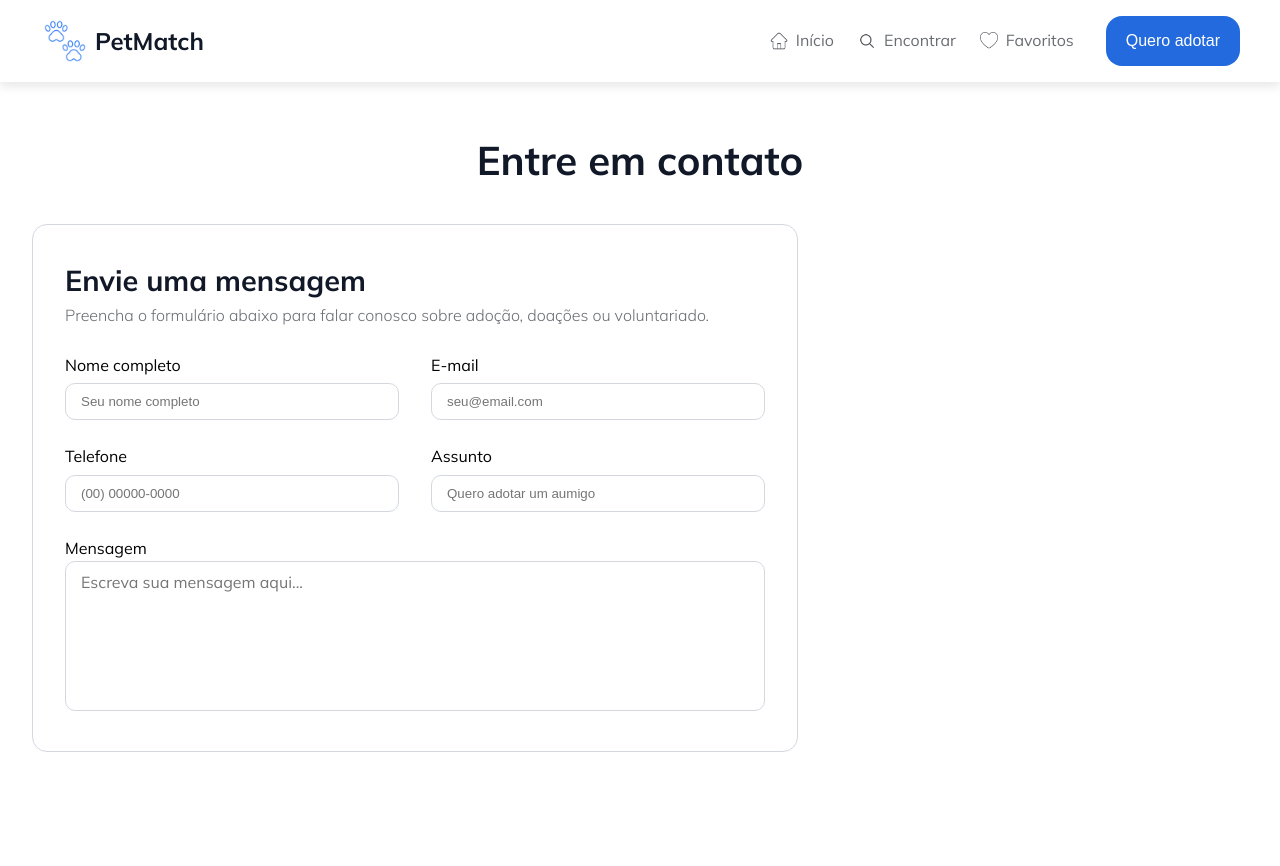
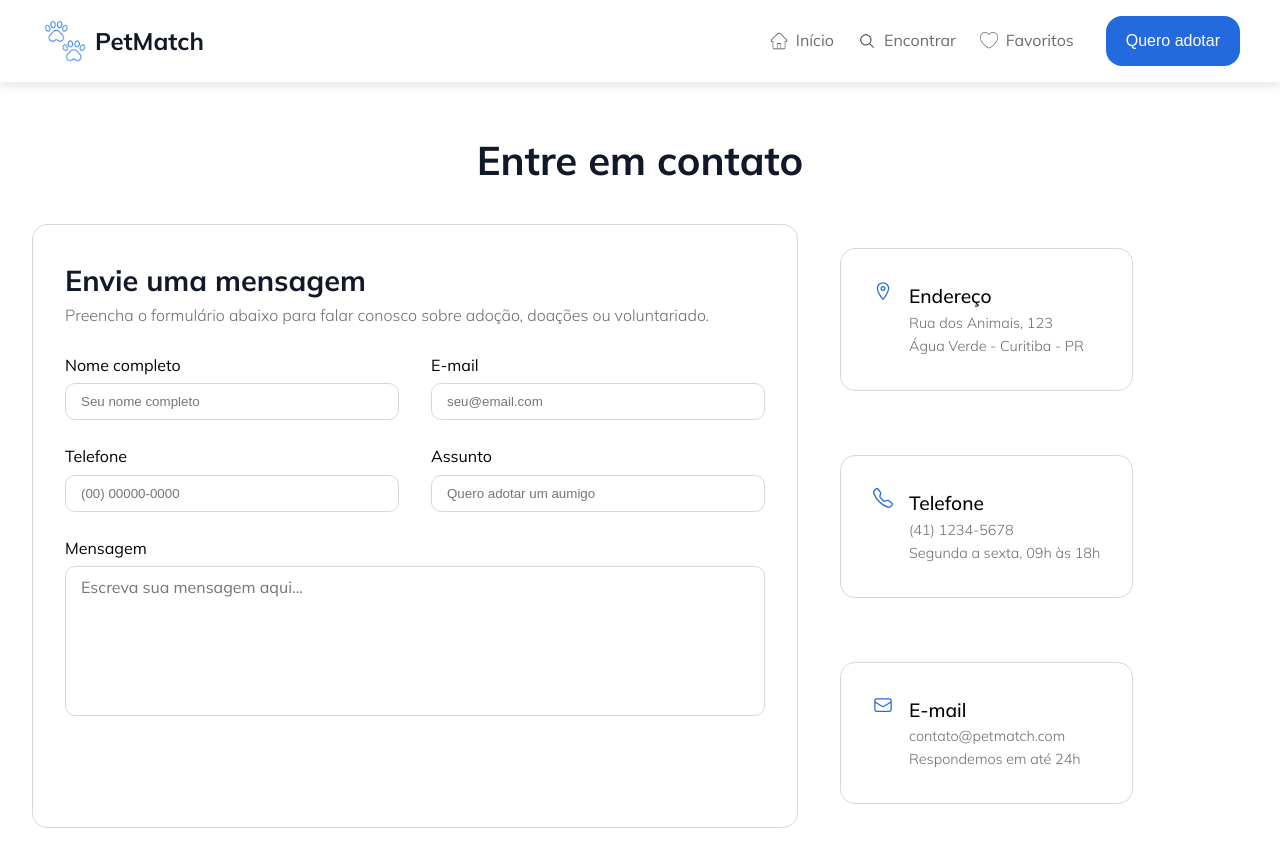
Before and after one commit to GGhiaroni/petmatch, a React (Vite) app: page /contato in a window 1280 px wide. Shown: the top 866 px of the page. Built offline with nearby package versions, Linux system fonts and the light colour scheme.

Commit message:
finalizando a página de contato

```diff
--- a/pages/Contato.jsx
+++ b/pages/Contato.jsx
@@ -1,3 +1,6 @@
+import { BsTelephone } from "react-icons/bs";
+import { HiOutlineEnvelope } from "react-icons/hi2";
+import { IoLocationOutline } from "react-icons/io5";
 import styled from "styled-components";
 
 const ContainerPrincipal = styled.div`
@@ -29,7 +32,33 @@ const BlocoEnviarMensagem = styled.div`
 const BlocoInfosContato = styled.div`
   display: flex;
   flex-direction: column;
-  gap: 2px;
+  gap: 4rem;
+  padding: 1.5rem 2rem;
+`;
+
+const BlocoIconeInfoContato = styled.div`
+  display: flex;
+  align-items: start;
+  border: 1px solid #d4d8de;
+  border-radius: 15px;
+  padding: 2rem 2rem;
+  gap: 1rem;
+`;
+
+const Informacoes = styled.div`
+  display: flex;
+  flex-direction: column;
+`;
+
+const TituloInformacoes = styled.h4`
+  font-size: 1.2rem;
+  font-weight: 500;
+`;
+
+const TextoInformacoes = styled.p`
+  font-size: 0.9rem;
+  color: var(--corTexto);
+  font-weight: 300;
 `;
 
 const TituloBlocoMensagem = styled.h4`
@@ -71,6 +100,7 @@ const Input = styled.input`
 `;
 
 const TextArea = styled.textarea`
+  margin-top: 5px;
   padding: 10px 15px;
   background: transparent;
   border-radius: 10px;
@@ -84,6 +114,19 @@ const TextArea = styled.textarea`
 `;
 
 const Contato = () => {
+  const icones = [IoLocationOutline, BsTelephone, HiOutlineEnvelope];
+  const titulos = ["Endereço", "Telefone", "E-mail"];
+  const descricaoUm = [
+    "Rua dos Animais, 123",
+    "(41) 1234-5678",
+    "contato@petmatch.com",
+  ];
+  const descricaoDois = [
+    "Água Verde - Curitiba - PR",
+    "Segunda a sexta, 09h às 18h",
+    "Respondemos em até 24h",
+  ];
+
   return (
     <ContainerPrincipal>
       <TextoPrincipal>Entre em contato</TextoPrincipal>
@@ -115,7 +158,18 @@ const Contato = () => {
           <Label>Mensagem</Label>
           <TextArea placeholder="Escreva sua mensagem aqui..." />
         </BlocoEnviarMensagem>
-        <BlocoInfosContato></BlocoInfosContato>
+        <BlocoInfosContato>
+          {icones.map((Icone, index) => (
+            <BlocoIconeInfoContato>
+              <Icone key={index} size={20} color="#226add" />
+              <Informacoes>
+                <TituloInformacoes>{titulos[index]}</TituloInformacoes>
+                <TextoInformacoes>{descricaoUm[index]}</TextoInformacoes>
+                <TextoInformacoes>{descricaoDois[index]}</TextoInformacoes>
+              </Informacoes>
+            </BlocoIconeInfoContato>
+          ))}
+        </BlocoInfosContato>
       </ContainerBlocos>
     </ContainerPrincipal>
   );
```
